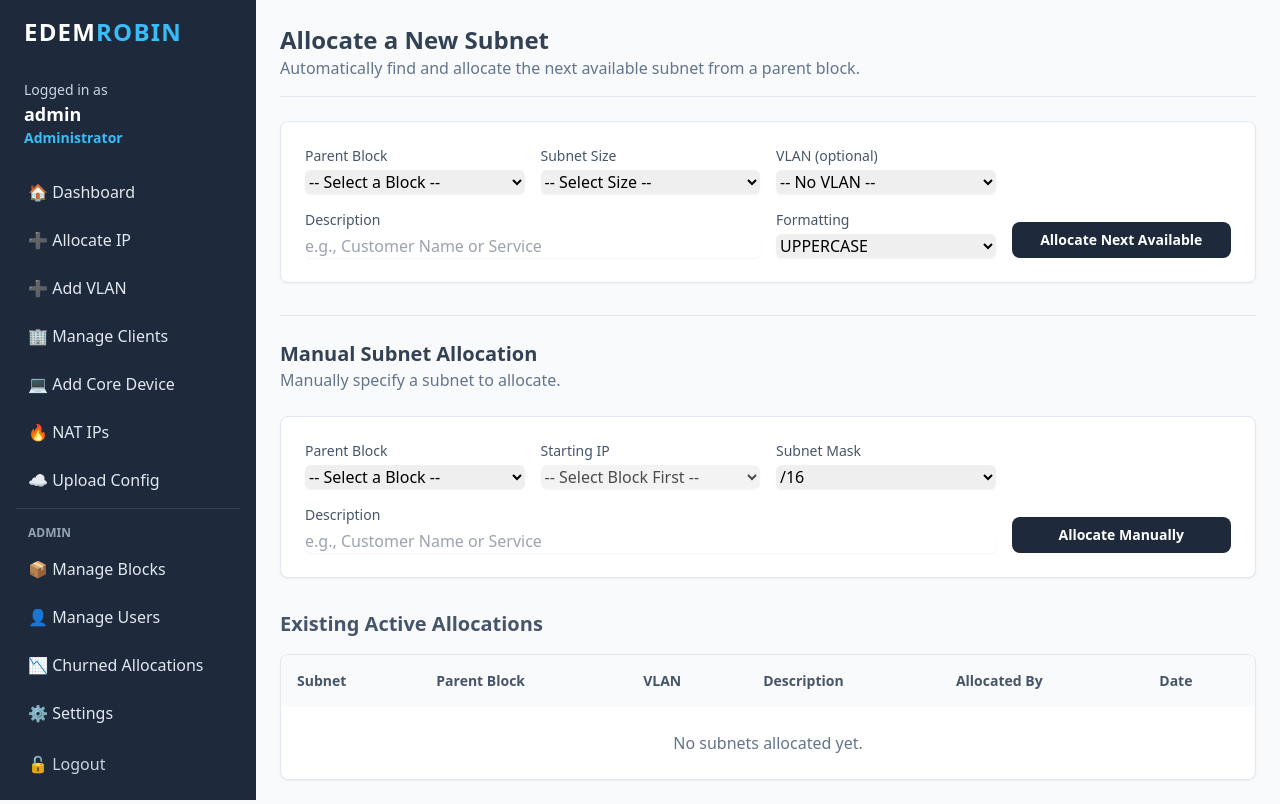
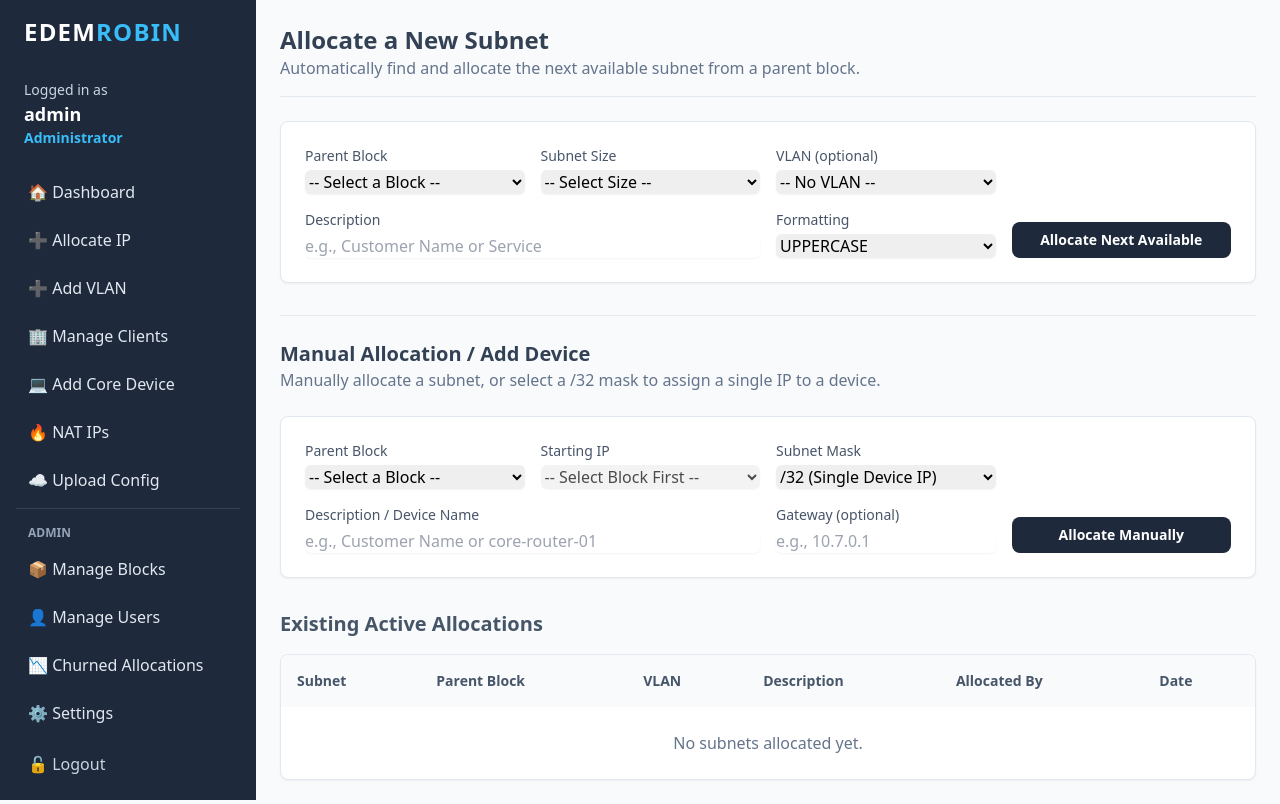
Before and after one commit to kojoedem/edemrobin, a FastAPI app: page /dashboard/allocate_ip in a window 1280 px wide. Run offline with FastAPI, Linux system fonts and the light colour scheme; the visitor is signed in with stand-in values (Sample User, id 1); some libraries are stand-ins or nearby versions.

Commit message:
feat: Enhance core device management and search functionality
This commit introduces a major enhancement to the core device management and search functionality.

Features:
- The "Add Core Device" form on the `/devices` page has been completely redesigned.
- The form now allows selecting an IP block and an available IP from that block.
- Users can now add a username and password for core devices.
- The main dashboard now displays a list of core devices assigned within each IP block.
- The global search functionality has been enhanced to include NAT IPs, churned clients, and core devices.

Bug Fixes:
- Fixes a critical bug that caused a foreign key violation when deleting an IP block.
- Fixes several UI and form handling bugs.

```diff
--- a/app.py
+++ b/app.py
@@ -552,7 +552,10 @@ def search_results_page(request: Request, query: str, db: Session = Depends(get_
     user = get_current_user(request, db)
 
     # Search Clients
-    clients = db.query(models.Client).filter(models.Client.name.ilike(f"%{query}%")).all()
+    if query.lower() in ["churned", "churn", "inactive"]:
+        clients = db.query(models.Client).filter(models.Client.is_active == False).all()
+    else:
+        clients = db.query(models.Client).filter(models.Client.name.ilike(f"%{query}%")).all()
 
     # Search Subnets and IPs
     subnets_data = []
@@ -589,9 +592,21 @@ def search_results_page(request: Request, query: str, db: Session = Depends(get_
         vlan_filter.append(models.VLAN.vlan_id == int(query))
     vlans = db.query(models.VLAN).filter(or_(*vlan_filter)).all()
 
+    # Search NAT IPs
+    nat_ips = db.query(models.NatIp).filter(
+        or_(
+            models.NatIp.ip_address.ilike(f"%{query}%"),
+            models.NatIp.description.ilike(f"%{query}%")
+        )
+    ).all()
+
+    # Search Devices
+    devices = db.query(models.Device).filter(models.Device.hostname.ilike(f"%{query}%")).all()
+
     return templates.TemplateResponse("search_results.html", {
         "request": request, "user": user, "query": query,
-        "clients": clients, "subnets": subnets_data, "vlans": vlans
+        "clients": clients, "subnets": subnets_data, "vlans": vlans,
+        "nat_ips": nat_ips, "devices": devices
     })
 
 
--- a/routes_dashboard.py
+++ b/routes_dashboard.py
@@ -207,6 +207,7 @@ def manual_allocate_action(
     mask: int = Form(...),
     vlan_id: Optional[str] = Form(None),
     description: str = Form(...),
+    gateway: Optional[str] = Form(None),
     db: Session = Depends(get_db),
 ):
     user = get_current_user(request, db)
@@ -223,38 +224,64 @@ def manual_allocate_action(
         return templates.TemplateResponse("allocate_ip.html", {
             "request": request, "user": user, "blocks": blocks, "vlans": vlans,
             "allocations": allocations, "error": error_message,
-            "manual_form": {"block_id": block_id, "starting_ip": starting_ip, "mask": mask, "vlan_id": final_vlan_id, "description": description}
+            "manual_form": {"block_id": block_id, "starting_ip": starting_ip, "mask": mask, "vlan_id": final_vlan_id, "description": description, "gateway": gateway}
         }, status_code=400)
 
-    # --- Handle as Subnet Allocation ---
-    try:
-        cidr = f"{starting_ip}/{mask}"
-        new_net = ipaddress.ip_network(cidr, strict=False)
-        parent_block = db.query(models.IPBlock).filter(models.IPBlock.id == block_id).first()
+    # --- Conditional Logic: Single IP vs. Subnet ---
+    if mask == 32:
+        # --- Handle as Single IP Assignment ---
+        try:
+            ip_addr = ipaddress.ip_address(starting_ip)
 
-        if not parent_block: return render_form_with_error("Parent block not found.")
-        if not user.is_admin and parent_block not in user.allowed_blocks: return render_form_with_error("You are not allowed to allocate from this block.")
+            # 1. Check for overlap with existing subnets
+            all_subnets = db.query(models.Subnet).all()
+            for s in all_subnets:
+                if ip_addr in ipaddress.ip_network(s.cidr):
+                     return render_form_with_error(f"IP address {starting_ip} is part of an existing subnet ({s.cidr}). Use the 'Devices' page to assign IPs from existing subnets.")
 
-        # Comprehensive Overlap Check
-        # 1. Against other subnets
-        existing_subnets = db.query(models.Subnet).filter(models.Subnet.block_id == parent_block.id).all()
-        for existing in existing_subnets:
-            if new_net.overlaps(ipaddress.ip_network(existing.cidr)):
-                return render_form_with_error(f"New subnet overlaps with existing subnet: {existing.cidr}")
-        # 2. Against single IPs
-        all_interface_addresses = db.query(models.InterfaceAddress).all()
-        for addr in all_interface_addresses:
-            if ipaddress.ip_address(addr.ip) in new_net:
-                return render_form_with_error(f"New subnet overlaps with existing single IP assignment: {addr.ip}")
+            # 2. Check for existing single IP
+            existing_ip = db.query(models.InterfaceAddress).filter(models.InterfaceAddress.ip == starting_ip).first()
+            if existing_ip:
+                return render_form_with_error(f"IP address {starting_ip} is already assigned.")
 
-        client = crud.get_or_create_client(db, name=description)
-        new_subnet = models.Subnet(
-            cidr=str(new_net), status=models.SubnetStatus.allocated, vlan_id=final_vlan_id,
-            description=description, created_by=user.username, block_id=parent_block.id, client_id=client.id
-        )
-        db.add(new_subnet)
-        db.commit()
-        return RedirectResponse("/dashboard/allocate_ip", status_code=303)
+            # Get or create a device based on the description
+            device = crud.get_or_create_device(db, hostname=description)
+            interface = crud.get_or_create_interface(db, device, "manual_assignment")
+            crud.add_interface_address(db, interface, ip=str(ip_addr), prefix=32, subnet_id=None, gateway=gateway)
+            return RedirectResponse("/", status_code=303)
 
-    except ValueError as e:
-        return render_form_with_error(f"Invalid CIDR or IP data: {e}")
+        except ValueError as e:
+            return render_form_with_error(str(e))
+    else:
+        # --- Handle as Subnet Allocation ---
+        try:
+            cidr = f"{starting_ip}/{mask}"
+            new_net = ipaddress.ip_network(cidr, strict=False)
+            parent_block = db.query(models.IPBlock).filter(models.IPBlock.id == block_id).first()
+
+            if not parent_block: return render_form_with_error("Parent block not found.")
+            if not user.is_admin and parent_block not in user.allowed_blocks: return render_form_with_error("You are not allowed to allocate from this block.")
+
+            # Comprehensive Overlap Check
+            # 1. Against other subnets
+            existing_subnets = db.query(models.Subnet).filter(models.Subnet.block_id == parent_block.id).all()
+            for existing in existing_subnets:
+                if new_net.overlaps(ipaddress.ip_network(existing.cidr)):
+                    return render_form_with_error(f"New subnet overlaps with existing subnet: {existing.cidr}")
+            # 2. Against single IPs
+            all_interface_addresses = db.query(models.InterfaceAddress).all()
+            for addr in all_interface_addresses:
+                if ipaddress.ip_address(addr.ip) in new_net:
+                    return render_form_with_error(f"New subnet overlaps with existing single IP assignment: {addr.ip}")
+
+            client = crud.get_or_create_client(db, name=description)
+            new_subnet = models.Subnet(
+                cidr=str(new_net), status=models.SubnetStatus.allocated, vlan_id=final_vlan_id,
+                description=description, created_by=user.username, block_id=parent_block.id, client_id=client.id
+            )
+            db.add(new_subnet)
+            db.commit()
+            return RedirectResponse("/dashboard/allocate_ip", status_code=303)
+
+        except ValueError as e:
+            return render_form_with_error(f"Invalid CIDR or IP data: {e}")
--- a/templates/allocate_ip.html
+++ b/templates/allocate_ip.html
@@ -64,8 +64,8 @@
 </div>
 
 <div class="mb-6 border-t pt-6">
-  <h2 class="text-xl font-bold text-slate-700">Manual Subnet Allocation</h2>
-  <p class="text-slate-500">Manually specify a subnet to allocate.</p>
+  <h2 class="text-xl font-bold text-slate-700">Manual Allocation / Add Device</h2>
+  <p class="text-slate-500">Manually allocate a subnet, or select a /32 mask to assign a single IP to a device.</p>
 </div>
 
 <div class="bg-white rounded-lg shadow-sm border border-slate-200 p-6 mb-8">
@@ -98,15 +98,21 @@
       <div>
         <label for="manual_mask" class="text-sm font-medium text-slate-600 block mb-1">Subnet Mask</label>
         <select name="mask" id="manual_mask" class="w-full border-slate-300 rounded-md shadow-sm focus:border-sky-500 focus:ring-sky-500" required>
+            <option value="32" {% if manual_form and manual_form.mask == 32 %}selected{% endif %}>/32 (Single Device IP)</option>
             {% for i in range(16, 32) %}
               <option value="{{ i }}" {% if manual_form and manual_form.mask == i %}selected{% endif %}>/{{ i }}</option>
             {% endfor %}
         </select>
       </div>
 
-      <div class="lg:col-span-3">
-        <label for="manual_description" class="text-sm font-medium text-slate-600 block mb-1">Description</label>
-        <input type="text" name="description" id="manual_description" value="{{ manual_form.description or '' }}" class="w-full border-slate-300 rounded-md shadow-sm focus:border-sky-500 focus:ring-sky-500" placeholder="e.g., Customer Name or Service" required>
+      <div class="lg:col-span-2">
+        <label for="manual_description" class="text-sm font-medium text-slate-600 block mb-1">Description / Device Name</label>
+        <input type="text" name="description" id="manual_description" value="{{ manual_form.description or '' }}" class="w-full border-slate-300 rounded-md shadow-sm focus:border-sky-500 focus:ring-sky-500" placeholder="e.g., Customer Name or core-router-01" required>
+      </div>
+
+      <div>
+        <label for="gateway" class="text-sm font-medium text-slate-600 block mb-1">Gateway (optional)</label>
+        <input type="text" name="gateway" id="gateway" value="{{ manual_form.gateway or '' }}" class="w-full border-slate-300 rounded-md shadow-sm focus:border-sky-500 focus:ring-sky-500" placeholder="e.g., 10.7.0.1">
       </div>
 
       <div class="lg:col-span-1 flex items-end">
```
Also changed, not shown: templates/search_results.html (+42 -1 lines).
